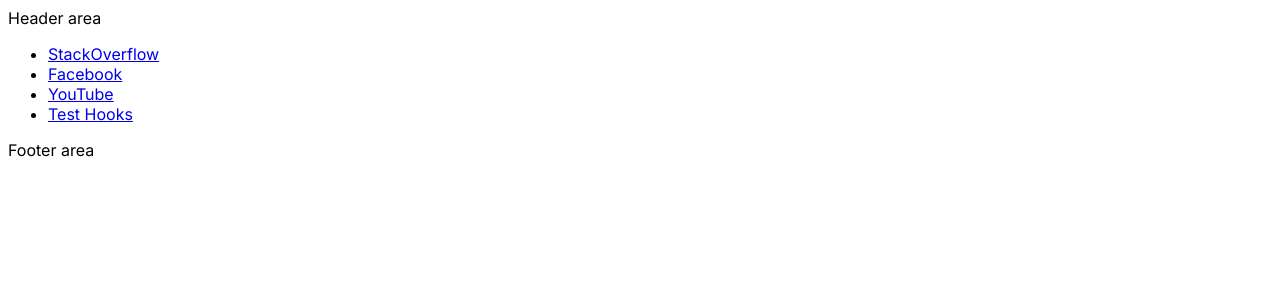
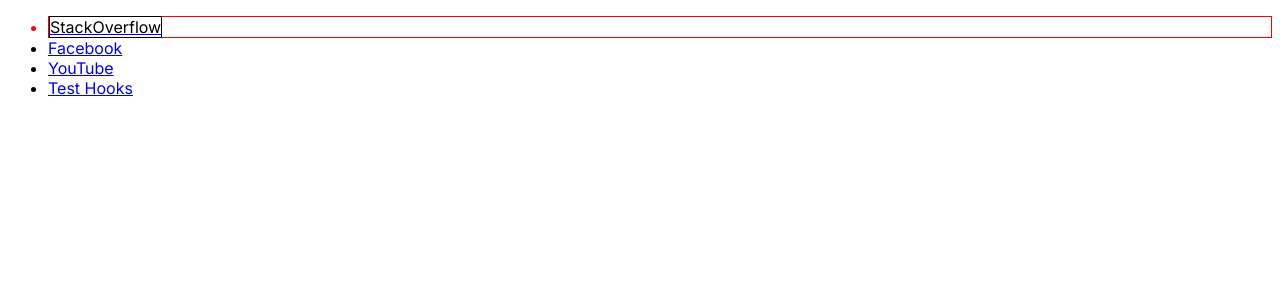
Before and after one commit to ris269/C4F.NextJS, a Next.js app in the folder series-nextjs/: page /dashboard in a window 1280 px wide. Shown: the top 300 px of the page. Built offline with nearby package versions, Linux system fonts and the light colour scheme.

Commit message:
18. CSS module

```diff
--- a/series-nextjs/src/app/dashboard/page.tsx
+++ b/series-nextjs/src/app/dashboard/page.tsx
@@ -1,12 +1,16 @@
 import Link from "next/link";
+import x from "@/styles/app.module.css";
+import y from "@/styles/test.module.css";
 
 // `app/dashboard/page.tsx` is the UI for the `/dashboard` URL
 export default function Dashboard() {
   return (
     <div>
       <ul>
-        <li>
-          <Link href={"/dashboard/stackoverflow"}>StackOverflow</Link>
+        <li className={x['red']}>
+          <Link href={"/dashboard/stackoverflow"}>
+            <span className={y['red']}>StackOverflow</span>
+          </Link>
         </li>
         <li>
           <a href="/dashboard/facebook">Facebook</a>
--- a/series-nextjs/src/app/layout.tsx
+++ b/series-nextjs/src/app/layout.tsx
@@ -16,9 +16,9 @@
 }) {
   return (
     <html lang="en">
-      <header>Header area</header>
+      {/* <header>Header area</header> */}
       <body className={inter.className}>{children}</body>
-      <footer>Footer area</footer>
+      {/* <footer>Footer area</footer> */}
     </html>
   )
 }
--- /dev/null
+++ b/series-nextjs/src/styles/app.module.css
@@ -0,0 +1,9 @@
+.red {
+    color: red;
+    border: 1px solid red;
+}
+
+.green {
+    color: green;
+    border: 1px solid green;
+}
--- /dev/null
+++ b/series-nextjs/src/styles/test.module.css
@@ -0,0 +1,4 @@
+.red {
+    color: black;
+    border: 1px solid black;
+}
```
